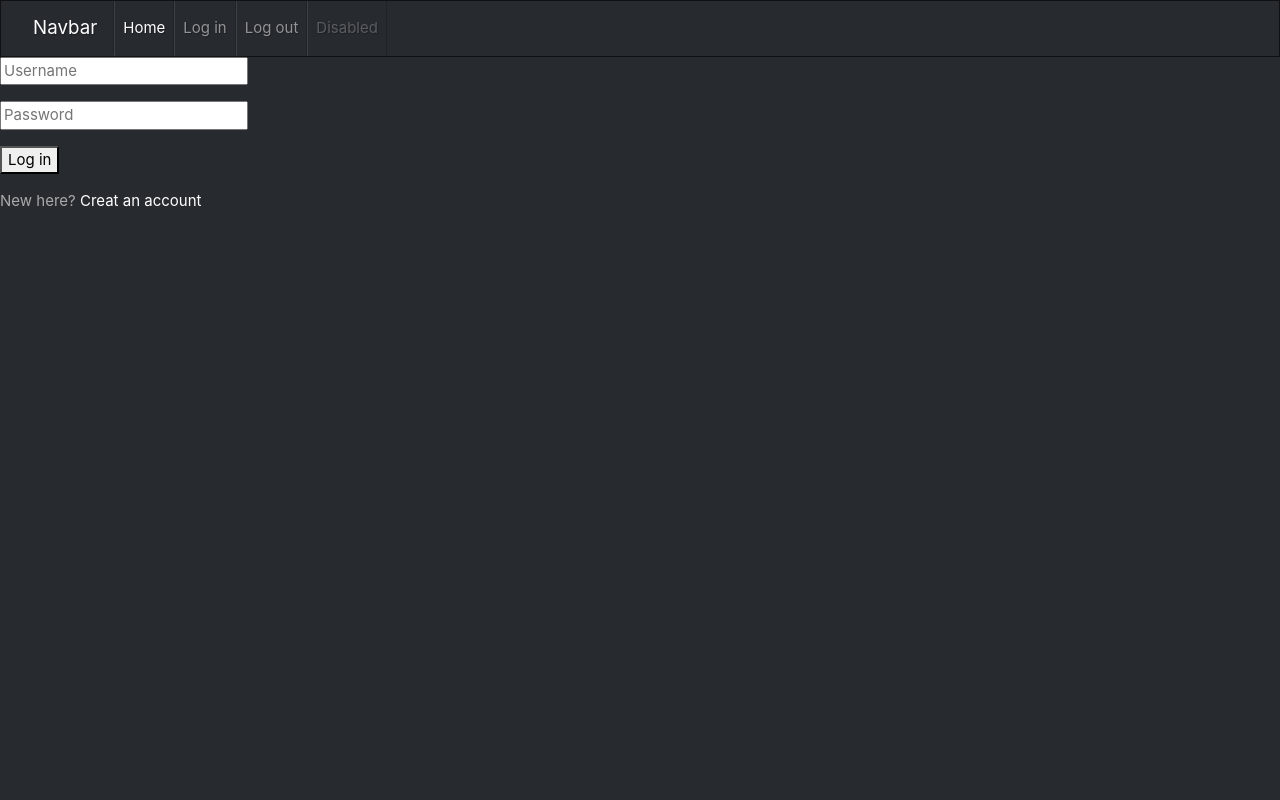
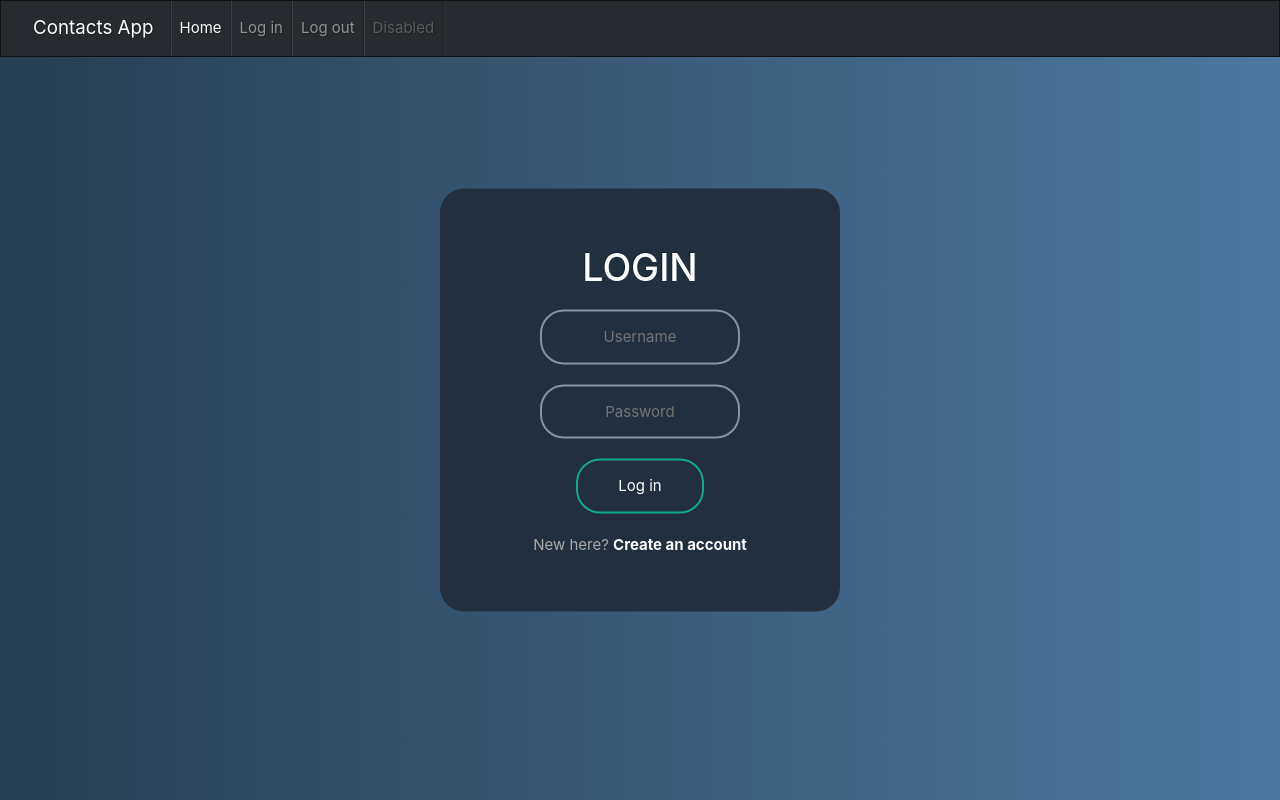
Before and after one commit to ederivc/Contacts-App, a Flask app: page /home in a window 1280 px wide. Run offline with Flask 2, Linux system fonts and the light colour scheme; parts of the project's set-up code (start-up, migrations or seed data) failed here and were passed over; some libraries are stand-ins or nearby versions.

Commit message:
Add files via upload

```diff
--- a/app.py
+++ b/app.py
@@ -1,4 +1,4 @@
-from flask import Flask, render_template, url_for, request, redirect, session
+from flask import Flask, render_template, url_for, request, redirect, session, flash
 import mysql.connector as mysql
 
 app = Flask(__name__)
@@ -11,7 +11,12 @@ connection = mysql.connect(host='localhost',
 #Main page
 @app.route('/')
 def index():
-    return render_template('index.html')
+    if 'username' not in session:
+        return render_template('index.html')
+    else:
+        session.pop("username", None)
+        return render_template('index.html')
+
 
 
 #Home page where the user type the data
@@ -25,8 +30,10 @@ def login():
 def logout():
     if request.method == "GET":
         if 'username' not in session:
+            flash("You are not logged in", 'error')
             return redirect(url_for("login"))
         else:
+            flash("You were succesfully logged out", 'message')
             session.pop("username", None)
             return redirect(url_for("index"))
 
@@ -47,15 +54,18 @@ def profile():
                 session['username'] = username
                 session['password'] = password
 
+                flash('You were successfully logged in')
                 return render_template("profile.html")
             else:
-                print("Incorrect data")
+                flash('Incorrect data, try again.', 'error')
                 return redirect(url_for("login"))
     #Dude
     else:
         if 'username' in session:
+            #flash("You are already logged in.", 'message')
             return render_template("profile.html")
         else:
+            #flash("You are already logged in.", 'message')
             return redirect(url_for("login"))
 
 
--- a/static/css/main.css
+++ b/static/css/main.css
@@ -1,5 +1,71 @@
 .jumbotron {
+    background: #222f3e;
     text-align: center;
+    color: #c8d6e5;
     display: inline-flexbox;
-    margin-top: 120px;
+    margin-top: 240px;
 }
+
+body {
+    background: #4B79A1;  /* fallback for old browsers */
+    background: -webkit-linear-gradient(to right, #283E51, #4B79A1);  /* Chrome 10-25, Safari 5.1-6 */
+    background: linear-gradient(to right, #283E51, #4B79A1); /* W3C, IE 10+/ Edge, Firefox 16+, Chrome 26+, Opera 12+, Safari 7+ */
+
+}
+
+.UserRegistration{
+    width: 400px;
+    padding: 40px;
+    position: absolute;
+    top: 50%;
+    left: 50%;
+    transform: translate(-50%,-50%);
+    background: #222f3e;
+    text-align: center;
+    border-radius: 24px;
+}
+
+.UserRegistration h1 {
+    color: white;
+    text-transform: uppercase;
+    font-weight: 500;
+}
+
+.UserRegistration input[type = "text"],.UserRegistration input[type = "password"] {
+    border: 0;
+    background: none;
+    display: block;
+    margin: 20px auto;
+    text-align: center;
+    border: 2px solid #8395a7;
+    padding: 14px 10px;
+    width: 200px;
+    outline: none;
+    color: white;
+    border-radius: 24px;
+    transition: 0.25s;
+}
+
+.UserRegistration input[type = "text"]:focus,.UserRegistration input[type = "password"]:focus {
+    width: 280px;
+    border-color: #1dd1a1;
+}
+
+.UserRegistration button[type = "submit"] {
+    border: 0;
+    background: none;
+    display: block;
+    margin: 20px auto;
+    text-align: center;
+    border: 2px solid #10ac84;
+    padding: 14px 40px;
+    outline: none;
+    color: white;
+    border-radius: 24px;
+    transition: 0.25s;
+    cursor: pointer;
+}
+
+.UserRegistration button[type = "submit"]:focus {
+    background: #10ac84;
+}
--- a/templates/layout.html
+++ b/templates/layout.html
@@ -4,7 +4,6 @@
 <head>
     <meta charset="UTF-8">
     <meta name="viewport" content="width=device-width, initial-scale=1.0">
-    <link rel="stylesheet" href="https://stackpath.bootstrapcdn.com/bootstrap/4.5.0/css/bootstrap.min.css" integrity="sha384-9aIt2nRpC12Uk9gS9baDl411NQApFmC26EwAOH8WgZl5MYYxFfc+NcPb1dKGj7Sk" crossorigin="anonymous">
     <link rel="stylesheet" href="static/css/bootstrap.min.css">
     <link rel="stylesheet" href="static/css/main.css">
     <title>
@@ -14,8 +13,8 @@
 
 <body>
 
-    <nav class="navbar navbar-expand-lg navbar navbar-dark bg-dark">
-    <a class="navbar-brand" href="#">Navbar</a>
+  <nav class="navbar navbar-expand-lg navbar navbar-dark bg-dark">
+    <a class="navbar-brand" href="/">Contacts App</a>
     <button class="navbar-toggler" type="button" data-toggle="collapse" data-target="#navbarNavAltMarkup" aria-controls="navbarNavAltMarkup" aria-expanded="false" aria-label="Toggle navigation">
         <span class="navbar-toggler-icon"></span>
     </button>
@@ -27,22 +26,32 @@
         <a class="nav-item nav-link disabled" href="#" tabindex="-1" aria-disabled="true">Disabled</a>
         </div>
     </div>
-    </nav>
+  </nav>
 
-    <!--div class="fixed-top">
-        <div class="collapse" id="navbarToggleExternalContent">
-          <div class="bg-dark p-4">
-            <h5 class="text-white h4">Collapsed content</h5>
-            <span class="text-muted">Toggleable via the navbar brand.</span>
-          </div>
+
+  {% with messages = get_flashed_messages(with_categories=true) %}
+    {% for category, message in messages %}
+
+      {% if category == 'message' %}
+        <div class="alert alert-success alert-dismissible fade show" role="alert">
+        {{message}}
+        <button type="button" class="close" data-dismiss="alert" aria-label="Close">
+          <span aria-hidden="true">&times;</span>
+        </button>
         </div>
-        <nav class="navbar navbar-dark bg-dark">
-          <button class="navbar-toggler" type="button" data-toggle="collapse" data-target="#navbarToggleExternalContent" aria-controls="navbarToggleExternalContent" aria-expanded="false" aria-label="Toggle navigation">
-            <span class="navbar-toggler-icon"></span>
-          </button>
-        </nav>
-    </div-->
+      {% endif %}
 
+      {% if category == 'error' %}
+        <div class="alert alert-danger alert-dismissible fade show" role="alert">
+        {{message}}
+        <button type="button" class="close" data-dismiss="alert" aria-label="Close">
+          <span aria-hidden="true">&times;</span>
+        </button>
+        </div>
+      {% endif %}
+
+    {% endfor %}
+  {% endwith %}
 
     {% block content %}
     {% endblock %}
--- a/templates/login.html
+++ b/templates/login.html
@@ -5,9 +5,10 @@
 {% block content %}
 <div class="UserRegistration">
   <form action="/profile" method="POST">
+    <p> <h1>Login</h1> </p>
     <p> <input type="text" name="username" placeholder="Username"> </p>
     <p> <input type="password" name="password" placeholder="Password"> </p>
     <p> <button type="submit" name="login">Log in</button> </p>
-    <p> New here? <a href="/newUser">Creat an account</a> </p>
+    <p> New here? <a href="/newUser"> <b>Create an account</b></a> </p>
   </form>
 {% endblock %}
```
Also changed, not shown: templates/index.html (+1 -7 lines).
